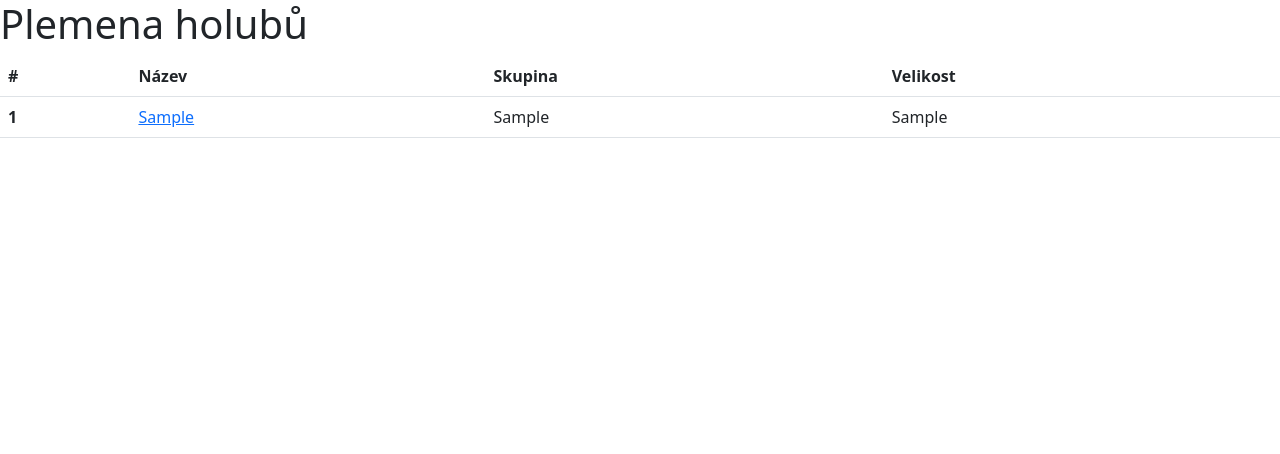
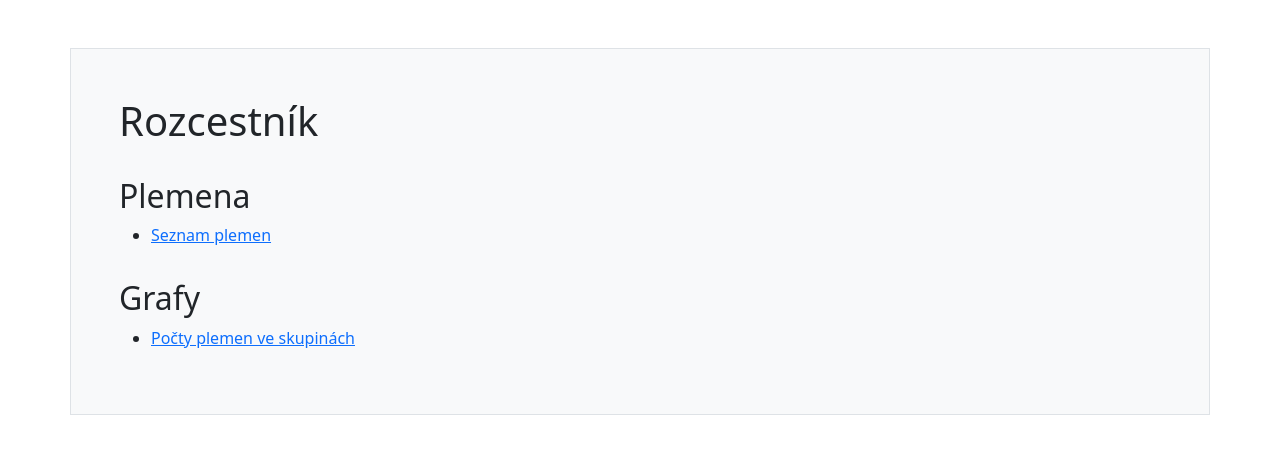
Before and after one commit to DoctorDehi/RDBS_plemena_holubu, a Flask app: page / in a window 1280 px wide. Shown: the top 454 px of the page. Run offline with Flask 3, Linux system fonts and the light colour scheme; tables that the repository leaves empty hold one stand-in row (values such as "Sample post").

Commit message:
rozcestník, barevné ráze výpis

```diff
--- a/webapp/app.py
+++ b/webapp/app.py
@@ -14,22 +14,32 @@ app.config['SQLALCHEMY_DATABASE_URI'] = 'postgresql://test:testovaci@localhost:5
 db = SQLAlchemy(app)
 
 
+
 @app.route('/')
 def index():
+    return render_template('index.html')
+
+
+@app.route('/plemena')
+def seznam_plemen():
     plemena = db.session.query(Plemeno).all()
-    return render_template('index.html', plemena=plemena)
+    return render_template('seznam_plemen.html', plemena=plemena)
 
 
 @app.route('/grafy/pocty-skupiny')
 def graph_count_groups():
-    subquery = (db.select(
-            Skupina.nazev.label("nazev"),
-            func.count(Plemeno.id_ple).label("pocet"),
-        ).join(Plemeno.skupina_r).group_by(Plemeno.skupina, Skupina.nazev)).subquery()
-
+    # subquery = (db.select(
+    #         Skupina.nazev.label("nazev"),
+    #         func.count(Plemeno.id_ple).label("pocet"),
+    #     ).join(Plemeno.skupina_r).group_by(Plemeno.skupina, Skupina.nazev)).subquery()
+    #
+    # result = db.session.execute(db.select(
+    #     subquery.c.nazev, subquery.c.pocet, func.rank().over(order_by=desc(text("pocet")))
+    # )).all()
     result = db.session.execute(db.select(
-        subquery.c.nazev, subquery.c.pocet, func.rank().over(order_by=desc(text("pocet")))
-    )).all()
+        Skupina.nazev.label("nazev"),
+        func.count(Plemeno.id_ple).label("pocet"),
+    ).join(Plemeno.skupina_r).group_by(Plemeno.skupina, Skupina.nazev).order_by(desc(text("pocet")))).all()
 
     labels = []
     values = []
@@ -41,13 +51,16 @@ def graph_count_groups():
 @app.route("/plemena/<int:id_ple>")
 def plemeno_detail(id_ple):
     plemeno = db.session.query(Plemeno).filter(Plemeno.id_ple==id_ple).one()
-    return render_template("detail_plemene.html", plemeno=plemeno)
+    razy = db.session.execute(
+        db.select(Barva.nazev, func.array_agg(Kresba.nazev)).filter(Plemeno.id_ple == id_ple).join(Plemeno.razy).join(
+            BarevnyRaz.barva).join(BarevnyRaz.kresba).group_by(Barva.nazev)).all()
+    return render_template("detail_plemene.html", plemeno=plemeno, razy=razy)
 
 
 @app.route('/test')
 def test():
-    result = db.session.execute(db.select(func.count(Plemeno.id_ple), Skupina.nazev).join(Skupina).group_by(Plemeno.skupina, Skupina.nazev)).all()
-    return jsonify(str(result))
+    result = db.session.execute(db.select(Barva.nazev, func.array_agg(Kresba.nazev)).filter(Plemeno.id_ple==9).join(Plemeno.razy).join(BarevnyRaz.barva).join(BarevnyRaz.kresba).group_by(Barva.nazev)).all()
+    return (str(result))
 
 
 if __name__ == '__main__':
--- a/webapp/models.py
+++ b/webapp/models.py
@@ -89,3 +89,6 @@ class BarevnyRaz(Base):
     id_raz = Column(Integer, primary_key=True)
     bar = Column(Integer, ForeignKey("barvy.id_bar"), nullable=False)
     kre = Column(Integer, ForeignKey("kresby.id_kre"), nullable=False)
+
+    barva = relationship("Barva")
+    kresba = relationship("Kresba")
--- a/webapp/templates/index.html
+++ b/webapp/templates/index.html
@@ -1,31 +1,20 @@
-{% extends 'base.html' %}
-
-
-{% block title %}- Plemena holubů{% endblock %}
+{% extends "base.html" %}
+{% block title %}- Rozcestník{% endblock %}
 
 {% block content %}
-    <h1>Plemena holubů</h1>
-
-    <table class="table">
-  <thead>
-    <tr>
-      <th scope="col">#</th>
-      <th scope="col">Název</th>
-      <th scope="col">Skupina</th>
-      <th scope="col">Velikost</th>
-    </tr>
-  </thead>
-  <tbody>
-    {% for plemeno in plemena %}
-        <tr>
-            <th scope="row">{{ plemeno.id_ple }}</th>
-            <td><a href="{{ url_for('plemeno_detail', id_ple=plemeno.id_ple) }}">{{ plemeno.nazev }}</a></td>
-            <td>{{ plemeno.skupina_r.nazev }}</td>
-            <td>{{ plemeno.velikost_r.nazev }}</td>
-        </tr>
-    {% endfor %}
-  </tbody>
-</table>
-
-
+    <div class="container mt-5 bg-light p-5 border">
+        <h1 class="mb-3">Rozcestník</h1>
+        <section class="pt-3">
+            <h2>Plemena</h2>
+            <ul>
+                <li><a href="{{ url_for('seznam_plemen') }}">Seznam plemen</a></li>
+            </ul>
+        </section>
+        <section class="pt-3">
+            <h2>Grafy</h2>
+            <ul>
+                <li><a href="{{ url_for('graph_count_groups') }}">Počty plemen ve skupinách</a></li>
+            </ul>
+        </section>
+    </div>
 {% endblock %}
```
Also changed, not shown: webapp/templates/detail_plemene.html (+22 -3 lines), webapp/templates/seznam_plemen.html (added, +31 -0 lines).
